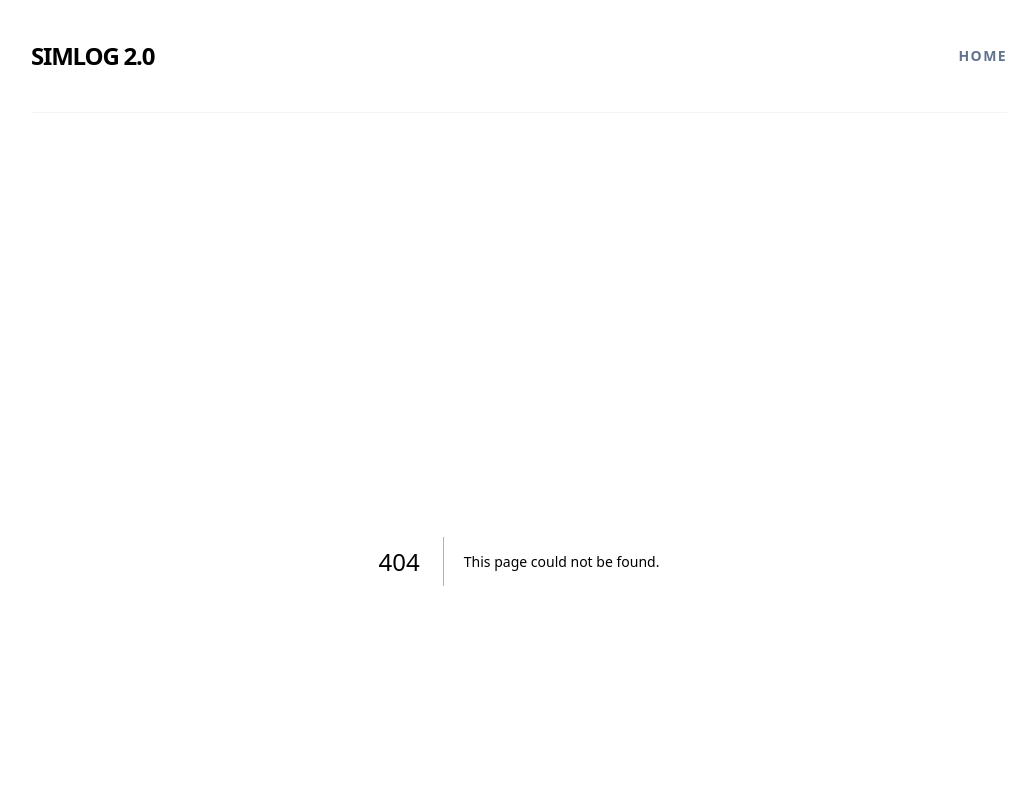
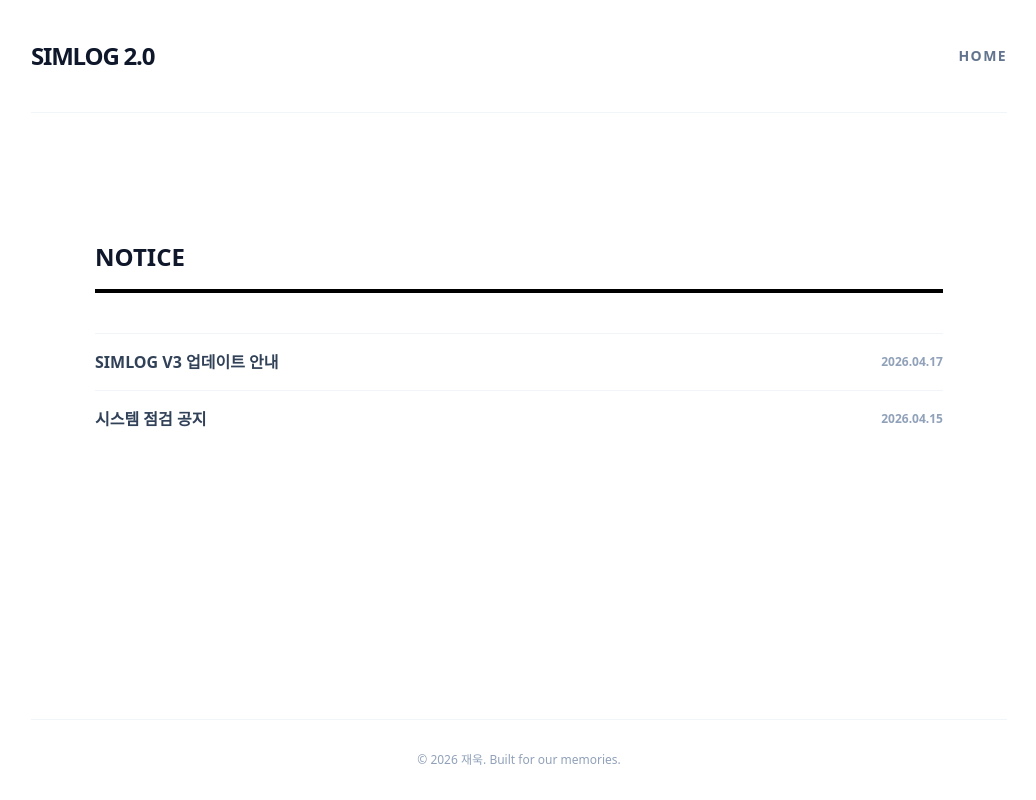
Before and after one commit to wook2002/simlog-v2, a Next.js app: page /notice in a window 1280 px wide. Before the commit this address had no page. Shown: the top 800 px of the page, without its empty margins (121-1157 px from the left). Built offline with nearby package versions, Linux system fonts and the light colour scheme.

Commit message:
feat: 상단 네비게이션(Navbar) 및 공지사항 페이지 추가

```diff
--- /dev/null
+++ b/src/app/notice/page.tsx
@@ -0,0 +1,24 @@
+export default function NoticePage() {
+  // 나중에 Supabase에서 'type=notice'인 것만 가져올 예정
+  const notices = [
+    { id: 1, title: "SIMLOG V3 업데이트 안내", date: "2026.04.17" },
+    { id: 2, title: "시스템 점검 공지", date: "2026.04.15" },
+  ];
+
+  return (
+    <div className="max-w-4xl mx-auto py-20 px-6">
+      <h2 className="text-2xl font-black mb-10 border-b-4 border-black pb-4">NOTICE</h2>
+
+      <div className="divide-y divide-slate-100 border-t border-slate-100">
+        {notices.map((n) => (
+          <div key={n.id} className="py-4 flex justify-between items-center group cursor-pointer">
+            <span className="font-bold text-slate-700 group-hover:text-blue-600 transition-colors">
+              {n.title}
+            </span>
+            <span className="text-xs font-bold text-slate-400 tabular-nums">{n.date}</span>
+          </div>
+        ))}
+      </div>
+    </div>
+  );
+}
--- /dev/null
+++ b/src/components/Navbar.tsx
@@ -0,0 +1,20 @@
+import Link from "next/link";
+
+export default function Navbar() {
+  return (
+    <nav className="sticky top-0 z-50 bg-white/80 backdrop-blur-md border-b border-slate-100">
+      <div className="max-w-7xl mx-auto px-6 h-16 flex items-center justify-between">
+        <Link href="/" className="text-xl font-black italic tracking-tighter text-slate-900">
+          SIMLOG<span className="text-blue-600">.</span>
+        </Link>
+
+        <div className="flex items-center space-x-8 text-sm font-bold uppercase tracking-widest text-slate-400">
+          <Link href="/" className="hover:text-black transition-colors">Home</Link>
+          <Link href="/log" className="hover:text-black transition-colors">게시판</Link>
+          <Link href="/notice" className="hover:text-black transition-colors">공지</Link>
+          <Link href="/account" className="hover:text-black transition-colors">내 계정</Link>
+        </div>
+      </div>
+    </nav>
+  );
+}
```
